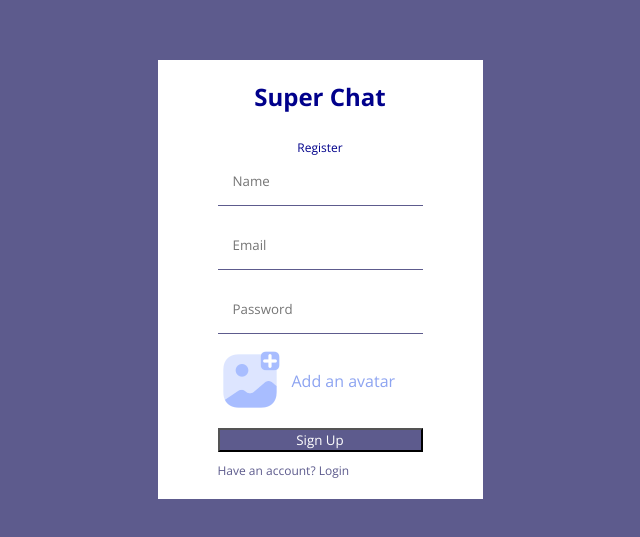
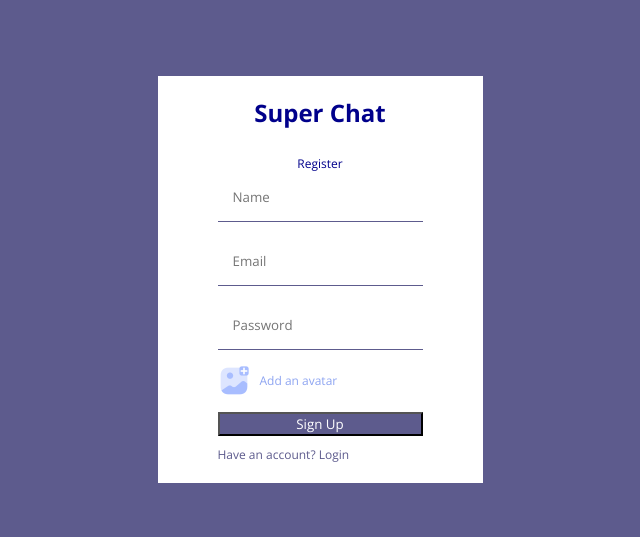
Before and after one commit to KingAJ19/Chat-App, a React (Create React App) app: page / in a window 1280 px wide. Shown: the part 121-658 px from the top of the page, without its empty margins (320-960 px from the left). Built offline with nearby package versions, Linux system fonts and the light colour scheme.

Commit message:
styled the image

```diff
--- a/src/style.css
+++ b/src/style.css
@@ -59,6 +59,12 @@ label {
   align-items: center;
   gap: 10px;
   color: #8da4f1;
+  font-size: 12px;
+  cursor: pointer;
+}
+
+img {
+  width: 32px;
 }
 
 /* Responsiveness */
```
